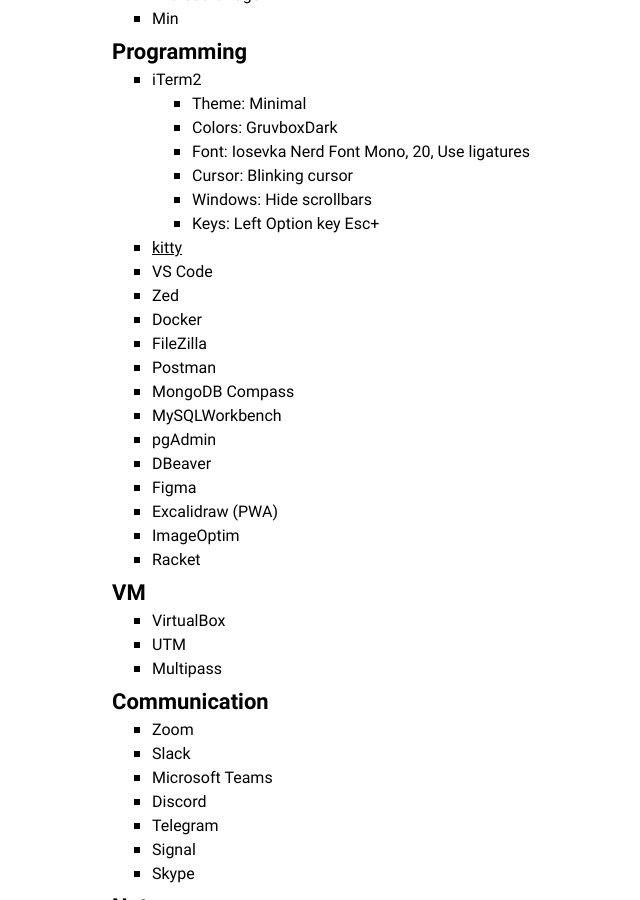
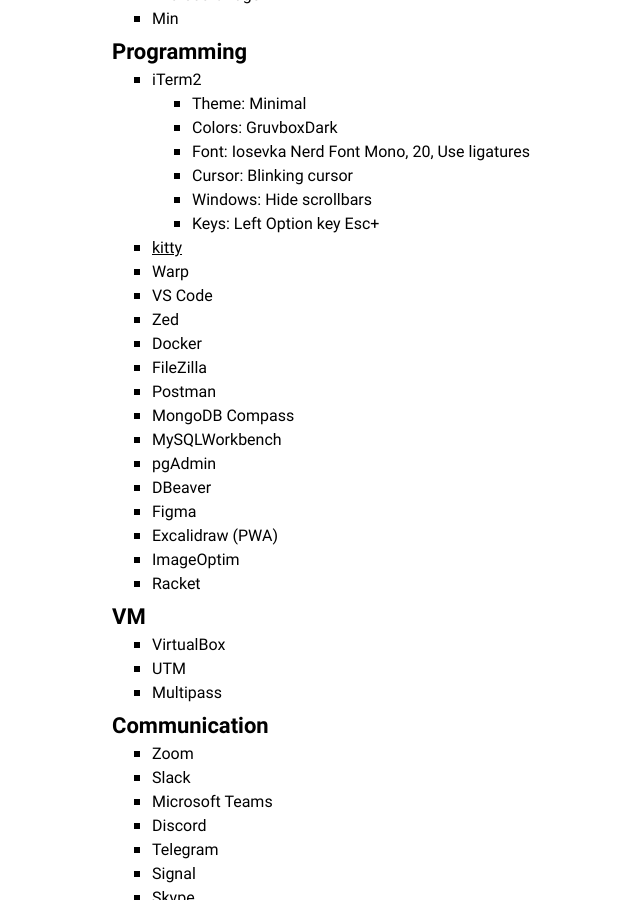
Before and after one commit to amalumian/www.malumian.dev, a Jekyll site: the page built from setup.html, in a window 1280 px wide and 900 px high, scrolled down 1636 px. Shown: the whole window, without its empty margins (198-838 px from the left). Built offline with Jekyll 4.4.1, drawn with Linux system fonts in a browser that asks for light colours.

Commit message:
Update setup.html

```diff
--- a/setup.html
+++ b/setup.html
@@ -97,6 +97,7 @@
             </ul>
         </li>
         <li><a href="https://github.com/amalumian/dotfiles/tree/main/kitty" target="_blank">kitty</a></li>
+        <li>Warp</li>
         <li>VS Code</li>
         <li>Zed</li>
         <li>Docker</li>
```
